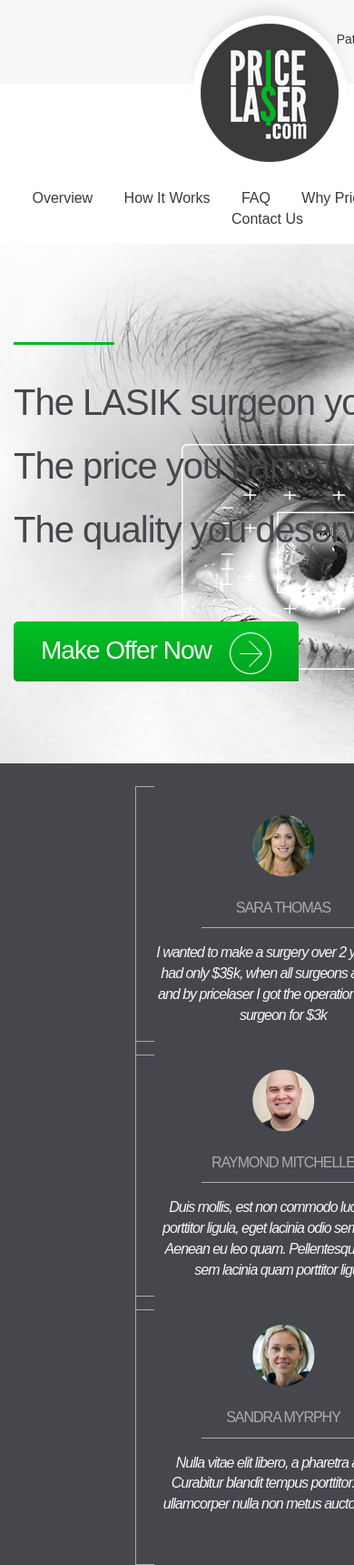
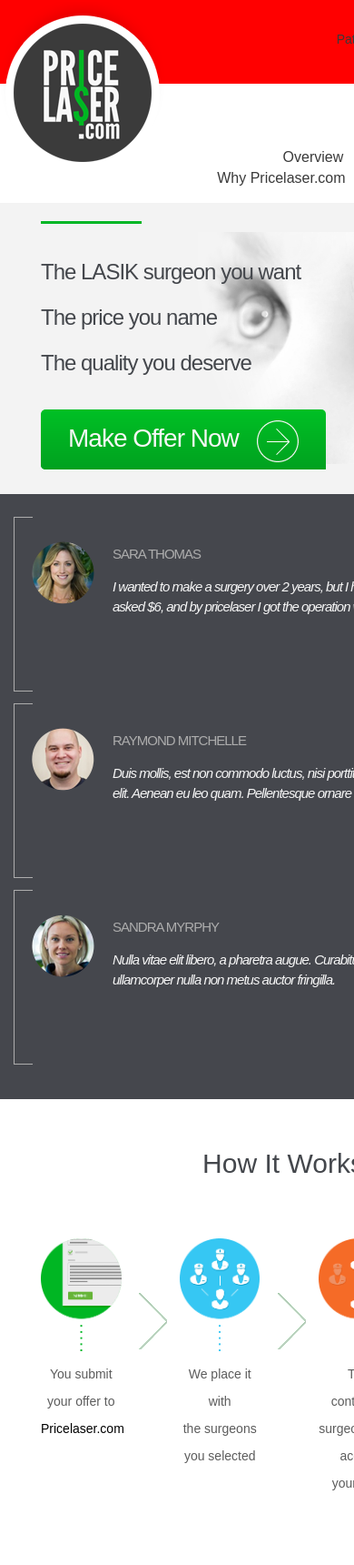
Before and after one commit to AnastasiyaDev/Pricelaser, a website: page index.html in a window 390 px wide. Shown: the top 1720 px of the page at 91% size. Drawn offline with nearby package versions, Linux system fonts and the light colour scheme.

Commit message:
add tablet support

```diff
--- a/index.html
+++ b/index.html
@@ -4,10 +4,11 @@
 <meta charset="UTF-8">
 	<title>Pricelaser.com</title>
 	<link rel="stylesheet" href="public/css/main.css">
-
+	<link rel="stylesheet" media="(max-width: 1031px)" href="public/css/tablet.css">
+	<link rel="stylesheet" media="(max-width: 767px)" href="public/css/tablet-mini.css">
 </head>
 <body>
-	<div class="header">
+	<div class="header clearfix">
 		<div class="top-panel marg-auto">
 			<div class="authorization max-w-1200 marg-auto clearfix">
 				<ul class="unstyle list-inline">
@@ -56,8 +57,8 @@
 		</div>
 
 		<div class="reviews">
-			<div class="max-w-1200 marg-auto">
-				<ul id="reviewers"></ul>
+			<div class="max-w-1200 marg-auto clearfix">
+				<ul id="reviewers" class="clearfix"></ul>
 			</div>
 		</div>
 
@@ -68,7 +69,7 @@
 					<p class="reviewer-photo">
 						<img src="public/img/reviewers/<%= reviewer.pic %>">
 					</p>
-					<p class="reviewer-info"> <%= reviewer.name %> </p>
+					<p class="reviewer-name"> <%= reviewer.name %> </p>
 					<p class="reviewer-note">
 						<i> <%= reviewer.note %> </i>
 					</p>
@@ -79,7 +80,7 @@
 
 		<div class="max-w-1200 marg-auto">
 			<h1>How It Works</h1>
-			<ul class="work-process unstyle list-inline clearfix">
+			<ul class="work-process unstyle list-inline">
 				<li>
 					<img src="public/img/1st-step-green.png">
 					<p>You submit<br>your offer to<br><b>Pricelaser.com</b></p>
@@ -94,7 +95,7 @@
 				</li>
 				<li>
 					<img src="public/img/4th-step-yellow.png">
-					<p>If matched, you are on<br>your way to a great<br>LASIK experience</p>
+					<p>If matched, you are on your way to a great LASIK experience</p>
 				</li>
 			</ul>
 		</div>
@@ -115,6 +116,6 @@
           	integrity="sha256-JmvOoLtYsmqlsWxa7mDSLMwa6dZ9rrIdtrrVYRnDRH0=" crossorigin="anonymous"></script>
   	<script src="https://cdnjs.cloudflare.com/ajax/libs/lodash.js/4.13.1/lodash.min.js"></script>
   	<script src="./public/js/getData.js"></script>
-	<script src="./public/js/script.js"></script>
+	<!-- <script src="./public/js/script.js"></script> -->
 </body>
 </html>
--- a/public/css/main.css
+++ b/public/css/main.css
@@ -82,7 +82,7 @@
   border: 1px solid #00B625;
 }
 .socio .facebook {
-  background: url("../img/socio/1380717345-06-facebook-active.png") no-repeat 14px 10px;
+  background: url("../img/socio/1380717345-06-facebook.png") no-repeat 14px 10px;
 }
 .socio .facebook:hover {
   background: url("../img/socio/1380717345-06-facebook-active.png") no-repeat 14px 10px;
@@ -130,7 +130,7 @@
   margin-bottom: 60px;
 }
 .primary {
-  background: #F3F3F3 url("../img/girl-eyes-wallpaper.jpg") no-repeat right center;
+  background: #F3F3F3 url("../img/girl-eyes-wallpaper.png") no-repeat right center;
   height: 571px;
   position: relative;
 }
@@ -140,7 +140,7 @@
   width: 294px;
   height: 248px;
   right: 130px;
-  top: 220px;
+  top: 226px;
 }
 .primary .tagline {
   color: #44474C;
@@ -181,7 +181,7 @@
 }
 .reviews {
   background-color: #45474D;
-  margin-bottom: 76px;
+  margin-bottom: 50px;
 }
 .reviews ul {
   text-align: center;
@@ -191,7 +191,7 @@
 .reviews ul li {
   color: #adadad;
   display: inline-block;
-  width: 287px;
+  width: 23%;
   margin: 0 20px;
   padding: 15px 20px 0;
   position: relative;
@@ -233,12 +233,12 @@
   margin-bottom: 82px;
 }
 .work-process li {
+  box-sizing: border-box;
+  vertical-align: top;
   position: relative;
   text-align: center;
-  font-size: 23px;
   max-width: 25%;
-  min-width: 19%;
-  padding: 0 30px;
+  padding: 0px 30px;
 }
 .work-process li:first-child::before {
   display: none;
@@ -252,6 +252,10 @@
   position: absolute;
   top: 59px;
   width: 32px;
+}
+.work-process li::before,
+.work-process li::after {
+  box-sizing: border-box;
 }
 .work-process p {
   color: #5c5c5c;
@@ -281,3 +285,6 @@
 .footer li a {
   color: #818181;
 }
+* {
+  transition: all 0.3s ease;
+}
--- /dev/null
+++ b/public/css/tablet-mini.css
@@ -0,0 +1,5 @@
+@media screen and (max-width: 767px) {
+  .top-panel {
+    background: red;
+  }
+}
--- /dev/null
+++ b/public/css/tablet.css
@@ -0,0 +1,81 @@
+@media screen and (max-width: 1031px) {
+  .logo {
+    float: left;
+  }
+  .socio {
+    display: none;
+  }
+  .navigation {
+    margin-top: 70px;
+    padding: 0px 0px 0px 180px;
+    width: auto;
+    text-align: right;
+  }
+  .primary {
+    height: 430px;
+    padding-bottom: 20px;
+    background: #F3F3F3 url("../img/girl-eyes-wallpaper-with-frame.png") no-repeat right center;
+    background-size: 65% auto;
+    height: 300px;
+  }
+  .primary .frame {
+    display: none;
+  }
+  .primary .tagline {
+    padding: 20px 0px 26px 30px;
+  }
+  .primary .tagline p {
+    margin-bottom: 0px;
+    font-size: 60%;
+    line-height: 50px;
+  }
+  .primary .btn {
+    margin-left: 30px;
+  }
+  .reviews ul {
+    text-align: left;
+    padding: 25px 0px;
+  }
+  .reviews ul li {
+    box-sizing: border-box;
+    height: 190px;
+    width: 100%;
+    margin: 0px 0px 15px;
+    font-size: 15px;
+  }
+  .reviews ul li p {
+    text-align: left;
+  }
+  .reviews ul li .reviewer-photo {
+    float: left;
+    margin-right: 20px;
+    margin-top: 12px;
+  }
+  .reviews ul li .reviewer-photo img {
+    width: 69px;
+    height: 69px;
+    position: relative;
+  }
+  .reviews ul li .reviewer-name::after {
+    margin: 10px 0 0 90px;
+  }
+  .reviews li::before,
+  .reviews li::after {
+    height: 190px;
+  }
+  .work-process {
+    white-space: nowrap;
+  }
+  .work-process p {
+    white-space: normal;
+    font-size: 14px;
+    line-height: 30px;
+  }
+  .work-process li img {
+    width: 100%;
+    vertical-align: middle;
+  }
+  .content h1 {
+    font-size: 30px;
+  }
+}
```
Also changed, not shown: public/img/girl-eyes-wallpaper-with-frame.png (added), public/img/girl-eyes-wallpaper.jpg (deleted), public/img/girl-eyes-wallpaper.png (added), public/img/socio/1380717309-40-google-plus-active.png (added), public/img/socio/1380717345-06-facebook.png (added), public/img/socio/1380717543-03-twitter-active.png (added).
